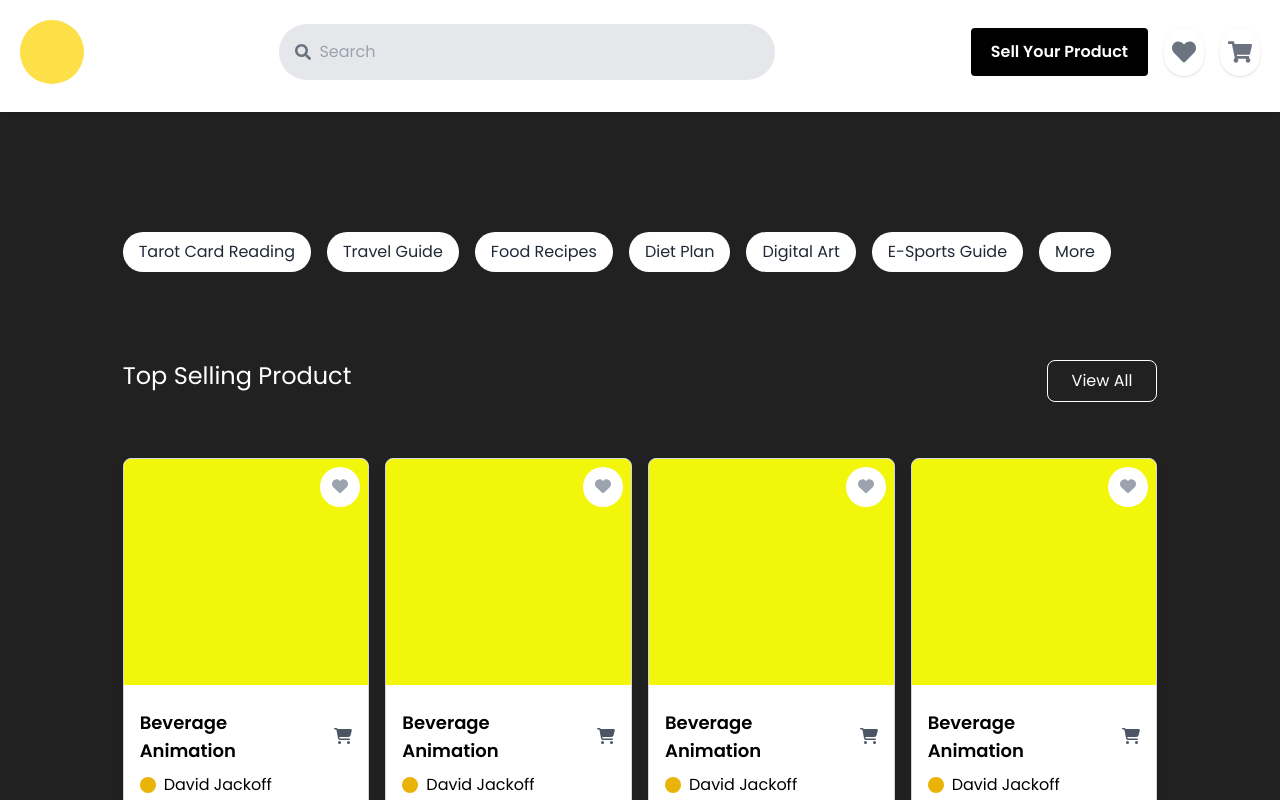
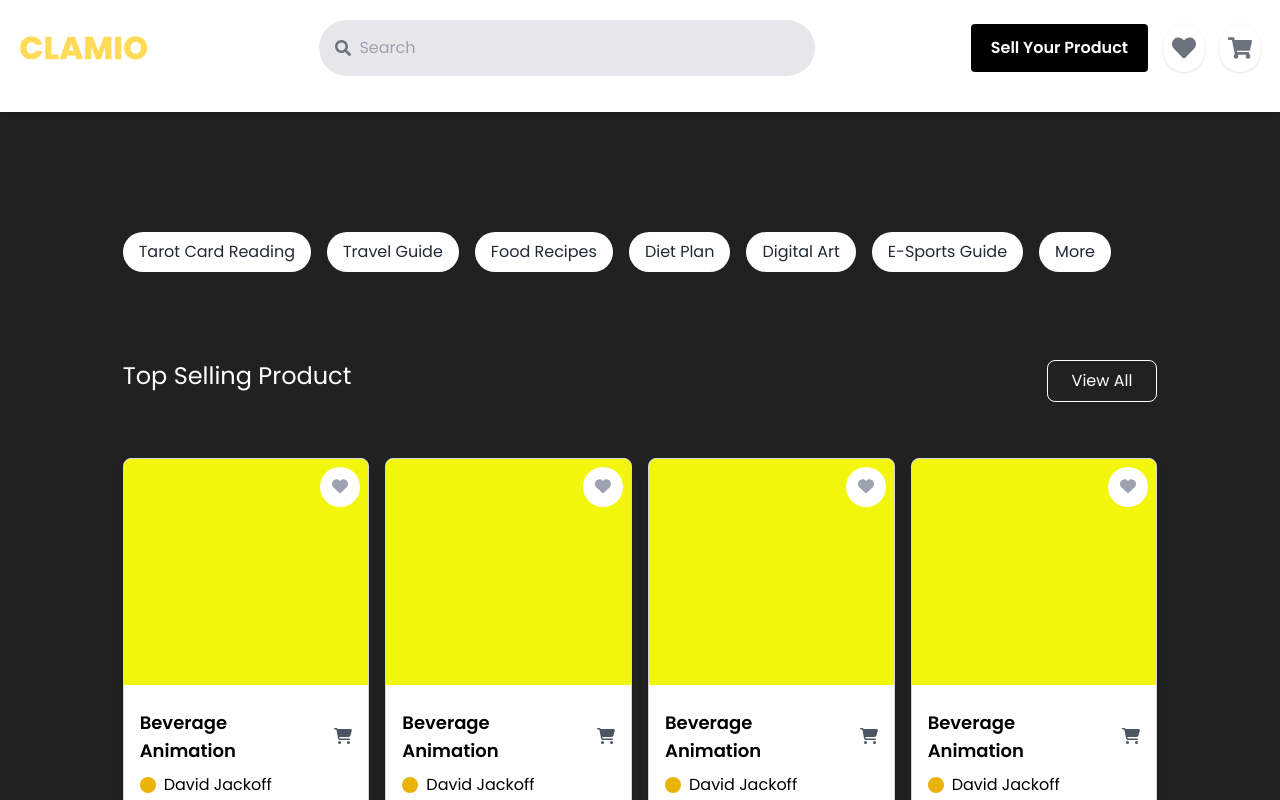
Before and after one commit to Tirthankar03/clamio-nextjs, a Next.js app: page / in a window 1280 px wide. Shown: the top 800 px of the page. Built offline with nearby package versions, Linux system fonts and the light colour scheme; what tailwindcss-debug-screens would draw is missing.

Commit message:
user header updated

```diff
--- a/components/shared/HeaderUser.tsx
+++ b/components/shared/HeaderUser.tsx
@@ -6,6 +6,7 @@ import { CSSTransition } from 'react-transition-group';
 // import './LibraryPage.css';
 import Headroom from 'react-headroom';
 import Link from 'next/link';
+import Image from 'next/image';
 
 
 const HeaderUser = () => {
@@ -23,7 +24,12 @@ const HeaderUser = () => {
         <div className='w-full h-28 bg-white sticky mb-7 z-10 top-0 py-1 shadow-md'>
           <header className="flex md:mx-5 lg:mx-5 xl:mx-5 2xl:mx-auto mx-5 max-w-7xl md:my-4 my-4 sm:my-4 flex-col sm:flex-row justify-between items-center mb-8">
             <div className="flex justify-between items-center w-full sm:w-auto mb-4 sm:mb-0">
-              <div className="bg-yellow-300 h-16 w-16 rounded-full"></div>
+            <Link href="/" className="w-36">
+          <Image
+            src="/assets/images/CLAMIO.svg" width={128} height={38}
+            alt="Clamio logo"
+          />
+        </Link>
               <div className="flex sm:hidden space-x-4">
                 <button
                   className="p-2 rounded-full shadow bg-white"
```
